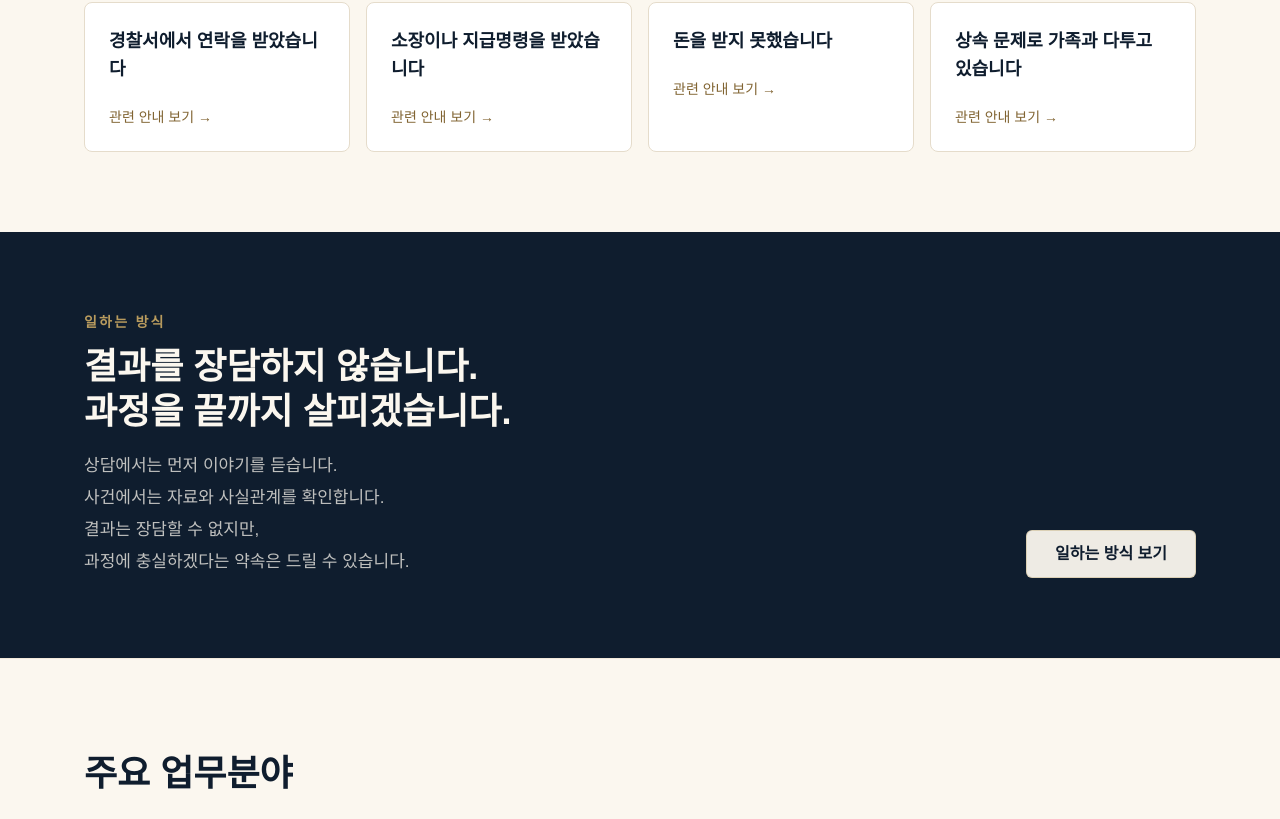
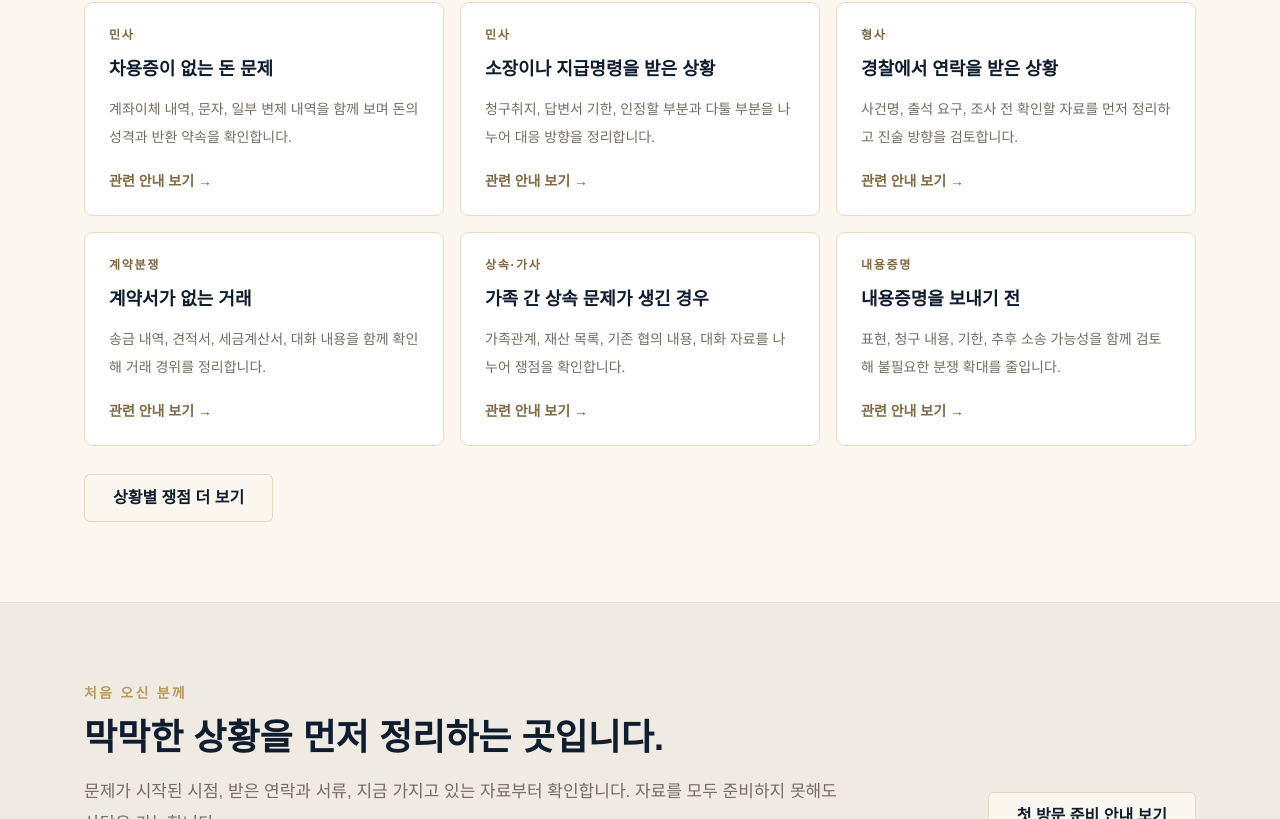
Before and after one commit to ymhk88-debug/project-lighthouse, a Next.js app: page / in a window 1280 px wide. Shown: the part 1121-1940 px from the top of the page. Built offline with nearby package versions, Linux system fonts and the light colour scheme; no server answers.

Commit message:
Restore six situation cards and first-visit, add FAQ answers, improve hero wrap and portrait contrast

```diff
--- a/src/app/page.tsx
+++ b/src/app/page.tsx
@@ -8,10 +8,42 @@ const trustItems = [
 ];
 
 const situationCards = [
-  { title: "경찰서에서 연락을 받았습니다", href: "/issues" },
-  { title: "소장이나 지급명령을 받았습니다", href: "/practice/civil" },
-  { title: "돈을 받지 못했습니다", href: "/practice/civil" },
-  { title: "상속 문제로 가족과 다투고 있습니다", href: "/practice/inheritance-family" },
+  {
+    href: "/practice/civil",
+    label: "민사",
+    title: "차용증이 없는 돈 문제",
+    description: "계좌이체 내역, 문자, 일부 변제 내역을 함께 보며 돈의 성격과 반환 약속을 확인합니다.",
+  },
+  {
+    href: "/practice/civil",
+    label: "민사",
+    title: "소장이나 지급명령을 받은 상황",
+    description: "청구취지, 답변서 기한, 인정할 부분과 다툴 부분을 나누어 대응 방향을 정리합니다.",
+  },
+  {
+    href: "/practice/criminal",
+    label: "형사",
+    title: "경찰에서 연락을 받은 상황",
+    description: "사건명, 출석 요구, 조사 전 확인할 자료를 먼저 정리하고 진술 방향을 검토합니다.",
+  },
+  {
+    href: "/practice/civil",
+    label: "계약분쟁",
+    title: "계약서가 없는 거래",
+    description: "송금 내역, 견적서, 세금계산서, 대화 내용을 함께 확인해 거래 경위를 정리합니다.",
+  },
+  {
+    href: "/practice/inheritance-family",
+    label: "상속·가사",
+    title: "가족 간 상속 문제가 생긴 경우",
+    description: "가족관계, 재산 목록, 기존 협의 내용, 대화 자료를 나누어 쟁점을 확인합니다.",
+  },
+  {
+    href: "/issues",
+    label: "내용증명",
+    title: "내용증명을 보내기 전",
+    description: "표현, 청구 내용, 기한, 추후 소송 가능성을 함께 검토해 불필요한 분쟁 확대를 줄입니다.",
+  },
 ];
 
 const practiceAreas = [
@@ -31,10 +63,10 @@ const processSteps = [
 ];
 
 const faqItems = [
-  "상담 전에 어떤 자료를 준비해야 하나요?",
-  "전화나 메시지로 먼저 문의할 수 있나요?",
-  "사건 진행 방향은 언제 알 수 있나요?",
-  "비용은 상담 후에 안내받을 수 있나요?",
+  { question: "상담 전에 어떤 자료를 준비해야 하나요?", answer: "받은 서류, 정해진 기한, 대화 내역 등 현재 가지고 있는 자료부터 준비하시면 됩니다." },
+  { question: "전화나 메시지로 먼저 문의할 수 있나요?", answer: "사전 연락으로 상담 일정을 조율할 수 있습니다. 방문 상담은 예약제로 진행합니다." },
+  { question: "사건 진행 방향은 언제 알 수 있나요?", answer: "상담에서 사실관계와 자료를 확인한 후 가능한 대응 방향을 함께 검토합니다." },
+  { question: "상담료와 상담 시간은 어떻게 되나요?", answer: "상담료는 10만원이며, 평일 09:00~18:00 예약제로 운영합니다." },
 ];
 
 const noteCards = [
@@ -119,7 +151,7 @@ export default function Home() {
           <p className="text-sm font-semibold tracking-[0.18em] text-accent md:text-[15px]">
             유민환 변호사 법률 플랫폼
           </p>
-          <h1 className="mt-5 max-w-2xl text-3xl font-semibold leading-tight text-background sm:text-4xl md:text-6xl">
+          <h1 className="mt-5 max-w-2xl break-keep font-serif text-3xl font-semibold leading-tight text-background sm:text-4xl md:text-5xl lg:text-6xl">
             법률 문제는
             <br />
             결과만큼 과정도 중요합니다.
@@ -146,7 +178,7 @@ export default function Home() {
           className="w-full max-w-sm lg:justify-self-center"
           style={{ width: "100%", maxWidth: "380px" }}
         >
-          <div className="w-full overflow-hidden rounded-lg border border-[#e8ddcb] bg-white/40 p-3 shadow-[0_12px_30px_rgba(15,29,46,0.08)] md:border-accent/25 md:bg-background/95 md:shadow-[0_22px_50px_rgba(0,0,0,0.16)]">
+          <div className="w-full overflow-hidden rounded-lg border border-[#e8ddcb] bg-background p-3 shadow-[0_12px_30px_rgba(15,29,46,0.08)] md:border-accent/25 md:bg-background/95 md:shadow-[0_22px_50px_rgba(0,0,0,0.16)]">
             <div
               className="relative w-full overflow-hidden rounded-md border border-[#e7dcc8] bg-[#f2eadc] md:border-accent/20"
               style={{
@@ -191,23 +223,37 @@ export default function Home() {
 
       <section id="situations" className="mx-auto max-w-[1160px] px-6 py-16 md:py-20">
         <SectionHeading title="지금 어떤 상황이신가요?" />
-        <div className="mt-8 grid gap-4 sm:grid-cols-2 lg:grid-cols-4">
+        <div className="mt-8 grid gap-4 md:grid-cols-2 lg:grid-cols-3">
           {situationCards.map((item) => (
             <Link
               key={item.title}
               href={item.href}
-              className="group min-h-36 rounded-lg border border-border bg-white p-6 transition-all hover:-translate-y-0.5 hover:border-accent"
+              className="group flex min-h-48 flex-col rounded-lg border border-border bg-white p-6 transition-colors hover:border-accent"
             >
-              <p className="text-base font-semibold leading-7 text-primary md:text-lg">
-                {item.title}
-              </p>
-              <p className="mt-6 text-sm font-medium text-[#816432] group-hover:underline">관련 안내 보기 →</p>
+              <p className="text-xs font-semibold tracking-[0.14em] text-[#7E6941]">{item.label}</p>
+              <h3 className="mt-3 text-lg font-semibold leading-7 text-primary">{item.title}</h3>
+              <p className="mt-3 text-sm leading-7 text-muted">{item.description}</p>
+              <p className="mt-auto pt-5 text-sm font-semibold text-[#7E6941] group-hover:underline">관련 안내 보기 →</p>
             </Link>
           ))}
+        </div>
+        <div className="mt-7">
+          <TextLink href="/issues" variant="secondary">상황별 쟁점 더 보기</TextLink>
         </div>
       </section>
 
 
+
+      <section className="border-y border-border bg-[#F0EBE2]">
+        <div className="mx-auto grid max-w-[1160px] gap-8 px-6 py-16 md:grid-cols-[1fr_auto] md:items-end md:py-20">
+          <SectionHeading
+            eyebrow="처음 오신 분께"
+            title="막막한 상황을 먼저 정리하는 곳입니다."
+            description="문제가 시작된 시점, 받은 연락과 서류, 지금 가지고 있는 자료부터 확인합니다. 자료를 모두 준비하지 못해도 상담은 가능합니다."
+          />
+          <TextLink href="/first-visit" variant="secondary">첫 방문 준비 안내 보기</TextLink>
+        </div>
+      </section>
 
       <div className="bg-primary">
       <section className="mx-auto grid max-w-[1160px] gap-8 px-6 py-16 md:py-20 md:grid-cols-[1fr_auto] md:items-end">
@@ -294,6 +340,9 @@ export default function Home() {
               </a>
             </article>
           ))}
+          <div className="mt-6">
+            <Link href="/faq" className="inline-flex min-h-11 items-center font-semibold text-[#7E6941] underline decoration-accent underline-offset-4">자주 묻는 질문 전체 보기 →</Link>
+          </div>
         </div>
       </section>
 
@@ -301,12 +350,12 @@ export default function Home() {
         <SectionHeading title="자주 묻는 질문" />
         <div className="mt-8 divide-y divide-border rounded-lg border border-[#e8ddcb] bg-white/60 shadow-[0_8px_24px_rgba(15,29,46,0.05)] md:border-accent/25 md:bg-background/95 md:shadow-sm">
           {faqItems.map((item) => (
-            <div key={item} className="p-5">
-              <p className="font-semibold text-primary md:text-lg">{item}</p>
+            <div key={item.question} className="p-5 md:p-6">
+              <h3 className="font-semibold text-primary md:text-lg">{item.question}</h3>
+              <p className="mt-2 text-sm leading-7 text-muted">{item.answer}</p>
             </div>
           ))}
-        </div>
-      </section>
+        </div>      </section>
 
       <section className="px-6 pb-20">
         <div className="mx-auto max-w-[1160px] rounded-lg bg-primary px-6 py-12 text-background md:border md:border-accent/30 md:px-10">
```
